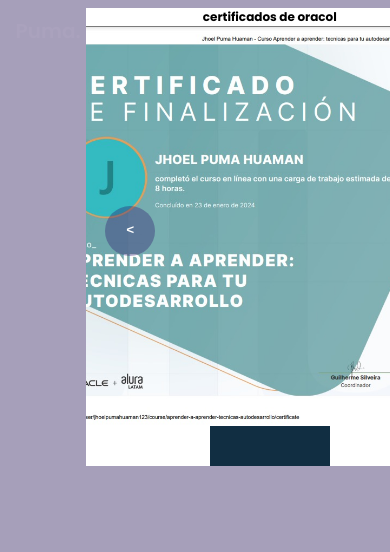
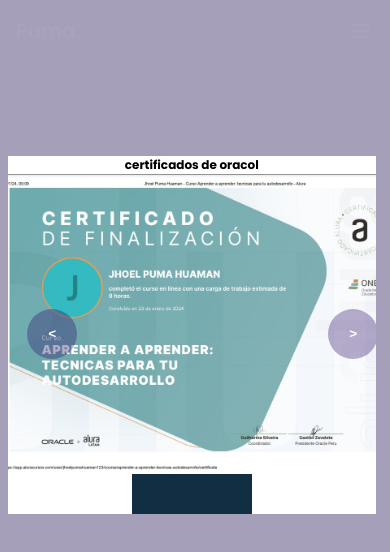
Before and after one commit to SrChocolateXD/portafolio-Puma, a plain HTML site: page index.html in a window 390 px wide. Both pictures are taken after a click on the element "Ver Mas". Shown: the part 1125-1677 px from the top of the page. Drawn offline with nearby package versions, Linux system fonts and the light colour scheme.

Commit message:
resuelto el problema de la ventana dialog

```diff
--- a/index.html
+++ b/index.html
@@ -68,7 +68,7 @@
                 <span class="animate scroll" style="--i:5;"></span>
             </div>
         </div>
-        <dialog id="galeria">
+        <dialog class="galeria" id="galeria">
             <h2>certificados de oracol</h2>
             <div class="slider">
                 <div class="list">
--- a/style.css
+++ b/style.css
@@ -744,6 +744,7 @@
         text-align: center;
     }
 }
+
 @media (max-width: 371px){
     .home{
         justify-content: center;
@@ -757,6 +758,7 @@
     .contenedor-home h1{
         font-size: 5rem
     }
+
 }
 
 /* trabajos de animacion io parametros */
@@ -868,3 +870,12 @@
         height: 400px;
     }
 }
+@media screen and (max-width: 430px){
+    .slider{
+        height: 300px;
+    }
+    dialog#galeria{
+        margin: 40% 2%;
+    }
+
+}
```
